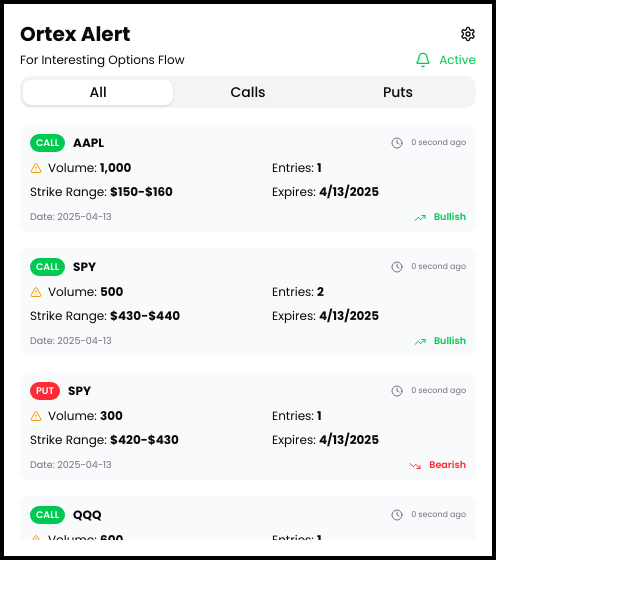
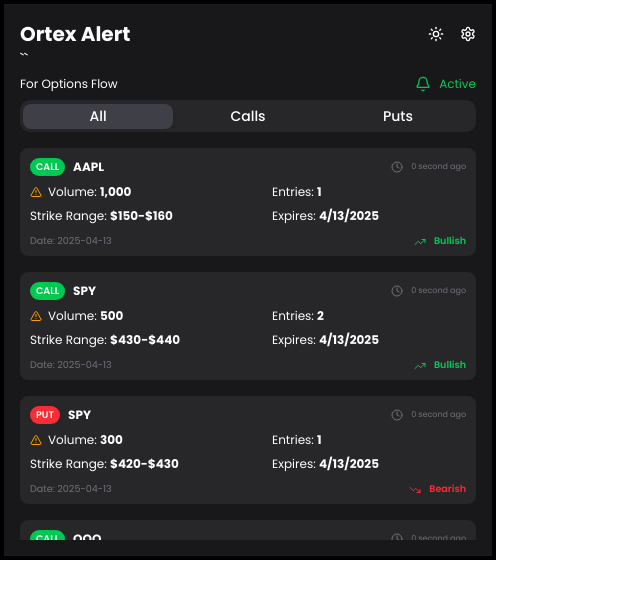
Before and after one commit to arjohnsonn/ortex-alert, a React (Vite) app: page / in a window 1280 px wide. Shown: the top 598 px of the page, without its empty margins (0-640 px from the left). Built offline with nearby package versions, Linux system fonts and the light colour scheme.

Commit message:
feat: dark mode toggle

```diff
--- a/src/components/AlertEntry.tsx
+++ b/src/components/AlertEntry.tsx
@@ -1,6 +1,7 @@
 import { Clock, TriangleAlert, TrendingUp, TrendingDown } from "lucide-react";
 
 type Props = {
+  darkMode: boolean;
   type: "call" | "put";
   symbol: string;
   volume: number;
@@ -62,7 +63,11 @@
 
 const AlertEntry = (props: Props) => {
   return (
-    <div className="w-full h-27 bg-[#F9FAFB] p-2.5 rounded-md mt-2">
+    <div
+      className={`w-full h-27 ${
+        props.darkMode ? "bg-zinc-800" : "bg-[#F9FAFB]"
+      } p-2.5 rounded-md mt-2`}
+    >
       <div className="flex flex-row justify-between">
         <div className="flex flex-row gap-x-2 items-center">
           <p
--- a/src/pages/popup.tsx
+++ b/src/pages/popup.tsx
@@ -1,4 +1,4 @@
-import { Settings, Bell, BellOff } from "lucide-react";
+import { Settings, Bell, BellOff, Moon, Sun } from "lucide-react";
 import { useState } from "react";
 import { Tabs, TabsContent, TabsList, TabsTrigger } from "@/components/ui/tabs";
 import AlertEntry from "@/components/AlertEntry";
@@ -6,18 +6,35 @@
 function App() {
   const [enabled, setEnabled] = useState(true);
   const [activeTab, setActiveTab] = useState("all");
+  const [isDarkMode, setIsDarkMode] = useState(true);
 
   return (
     <>
-      <div className="poppins p-4 w-[31rem] h-[35rem] border-4 border-black flex flex-col">
+      <div
+        className={`poppins p-4 w-[31rem] h-[35rem] border-4 border-black flex flex-col ${
+          isDarkMode ? "bg-zinc-900 text-white" : "bg-white text-black"
+        }`}
+      >
         <div className="w-full flex flex-row justify-between">
           <h1 className="text-xl font-bold">Ortex Alert</h1>
-          <button className="transition transform active:scale-90">
-            <Settings size={16} />
-          </button>
-        </div>
+          <div className="flex flex-row gap-x-4 items-center">
+            <button
+              className="transition transform active:scale-90"
+              onClick={() => setIsDarkMode(!isDarkMode)}
+            >
+              {isDarkMode ? (
+                <Sun size={16} className="text-white border-white" />
+              ) : (
+                <Moon size={16} className="text-black" />
+              )}
+            </button>
+            <button className="transition transform active:scale-90">
+              <Settings size={16} />
+            </button>
+          </div>
+        </div>``
         <div className="w-full mt-1 flex flex-row justify-between">
-          <h2 className="text-xs">For Interesting Options Flow</h2>
+          <h2 className="text-xs">For Options Flow</h2>
           <button
             className={`transition transform active:scale-90 ${
               enabled ? "text-green-500" : "text-red-500"
@@ -37,22 +54,30 @@
             value={activeTab}
             onValueChange={setActiveTab}
           >
-            <TabsList className="w-full h-8 dark:bg-gray-700">
+            <TabsList
+              className={`w-full h-8 ${isDarkMode ? "bg-zinc-800" : ""}`}
+            >
               <TabsTrigger
                 value="all"
-                className="dark:data-[state=active]:bg-gray-600"
+                className={`${
+                  isDarkMode ? "data-[state=active]:bg-zinc-700 text-white" : ""
+                }`}
               >
                 All
               </TabsTrigger>
               <TabsTrigger
                 value="call"
-                className="dark:data-[state=active]:bg-gray-600"
+                className={`${
+                  isDarkMode ? "data-[state=active]:bg-zinc-700 text-white" : ""
+                }`}
               >
                 Calls
               </TabsTrigger>
               <TabsTrigger
                 value="put"
-                className="dark:data-[state=active]:bg-gray-600"
+                className={`${
+                  isDarkMode ? "data-[state=active]:bg-zinc-700 text-white" : ""
+                }`}
               >
                 Puts
               </TabsTrigger>
@@ -64,6 +89,7 @@
             >
               {/* FILLER ENTRIES */}
               <AlertEntry
+                darkMode={isDarkMode}
                 type="call"
                 symbol="AAPL"
                 date={new Date().toISOString()}
@@ -75,6 +101,7 @@
               />
 
               <AlertEntry
+                darkMode={isDarkMode}
                 type="call"
                 symbol="SPY"
                 date={new Date().toISOString()}
@@ -86,6 +113,7 @@
               />
 
               <AlertEntry
+                darkMode={isDarkMode}
                 type="put"
                 symbol="SPY"
                 date={new Date().toISOString()}
@@ -97,6 +125,7 @@
               />
 
               <AlertEntry
+                darkMode={isDarkMode}
                 type="call"
                 symbol="QQQ"
                 date={new Date().toISOString()}
@@ -108,6 +137,7 @@
               />
 
               <AlertEntry
+                darkMode={isDarkMode}
                 type="put"
                 symbol="NVDA"
                 date={new Date().toISOString()}
```
